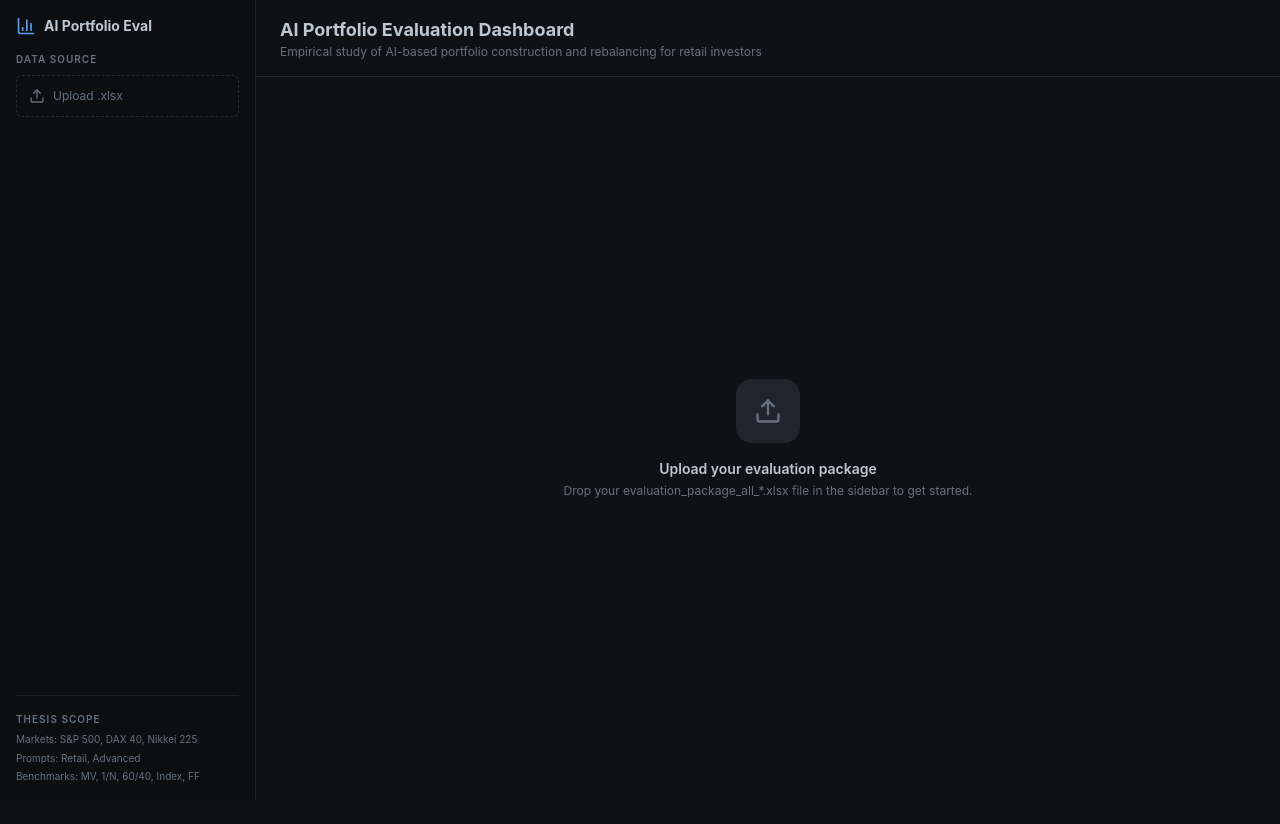
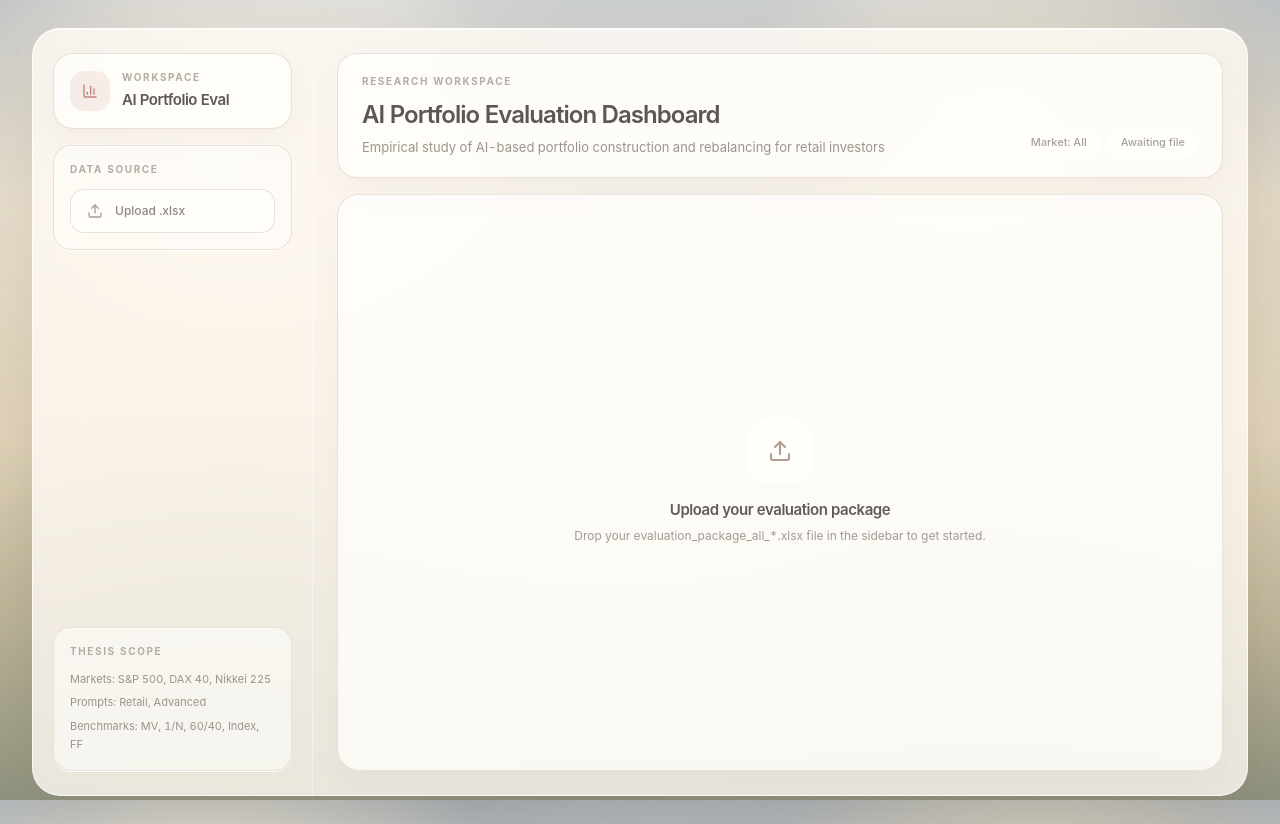
Before and after one commit to emilspure-dev/LLM-Portfolio-Dashboard, a React (Vite) app in the folder dashboard/: page / in a window 1280 px wide. Before the commit the page ends 800 px from the top, so only its background shows below. Built offline with nearby package versions, Linux system fonts and the light colour scheme; the HTML template or start-up script is replaced by a standard one.

Commit message:
Restyle dashboard UI to match the reference design

```diff
--- a/dashboard/index.html
+++ b/dashboard/index.html
@@ -3,6 +3,7 @@
   <head>
     <meta charset="UTF-8" />
     <meta name="viewport" content="width=device-width, initial-scale=1.0" />
+    <link rel="icon" type="image/svg+xml" href="/favicon.svg" />
     <title>AI Portfolio Evaluation Dashboard</title>
     <meta
       name="description"
--- a/dashboard/src/components/dashboard/DashboardSidebar.tsx
+++ b/dashboard/src/components/dashboard/DashboardSidebar.tsx
@@ -47,20 +47,29 @@ export function DashboardSidebar({
       : 0;
 
   return (
-    <aside className="w-64 shrink-0 border-r border-sidebar-border bg-sidebar p-4 flex flex-col gap-4 overflow-y-auto">
-      <div className="flex items-center gap-2">
-        <BarChart3 className="h-5 w-5 text-primary" />
-        <span className="text-sm font-bold text-foreground">AI Portfolio Eval</span>
+    <aside className="flex w-full shrink-0 flex-col gap-4 overflow-y-auto border-b border-white/45 px-4 py-4 lg:w-[280px] lg:border-b-0 lg:border-r lg:px-5 lg:py-6">
+      <div className="dashboard-panel-strong rounded-[20px] p-4">
+        <div className="flex items-center gap-3">
+          <div className="flex h-10 w-10 items-center justify-center rounded-[14px] bg-[rgba(201,141,134,0.14)]">
+            <BarChart3 className="h-4 w-4 text-[#c0837c]" />
+          </div>
+          <div>
+            <p className="dashboard-label">Workspace</p>
+            <span className="mt-1 block text-[15px] font-semibold tracking-[-0.03em] text-[#5f5955]">
+              AI Portfolio Eval
+            </span>
+          </div>
+        </div>
       </div>
 
       {/* File upload */}
-      <div>
-        <p className="text-[10px] uppercase tracking-widest text-muted-foreground font-semibold mb-2">
+      <div className="dashboard-panel rounded-[18px] p-4">
+        <p className="dashboard-label mb-3">
           Data Source
         </p>
-        <label className="flex items-center gap-2 cursor-pointer rounded-md border border-dashed border-border p-3 hover:border-primary transition-colors">
-          <Upload className="h-4 w-4 text-muted-foreground" />
-          <span className="text-xs text-muted-foreground">
+        <label className="flex cursor-pointer items-center gap-3 rounded-[14px] border border-[rgba(232,224,217,0.95)] bg-[rgba(255,255,252,0.72)] px-4 py-3 shadow-[inset_0_1px_0_rgba(255,255,255,0.82)] transition-colors hover:bg-[rgba(255,255,255,0.9)]">
+          <Upload className="h-4 w-4 text-[#b39a91]" />
+          <span className="text-[12px] font-medium text-[#8f8780]">
             {data ? "Replace file" : "Upload .xlsx"}
           </span>
           <input
@@ -74,14 +83,14 @@ export function DashboardSidebar({
 
       {/* Market filter */}
       {data && markets.length > 0 && (
-        <div>
-          <p className="text-[10px] uppercase tracking-widest text-muted-foreground font-semibold mb-1">
+        <div className="dashboard-panel rounded-[18px] p-4">
+          <p className="dashboard-label mb-3">
             Market filter
           </p>
           <select
             value={marketFilter}
             onChange={(e) => onMarketFilterChange(e.target.value)}
-            className="w-full rounded-md border border-border bg-secondary px-2 py-1.5 text-xs text-foreground"
+            className="w-full rounded-[14px] border border-[rgba(232,224,217,0.96)] bg-[rgba(255,255,252,0.72)] px-3 py-2.5 text-[12px] font-medium text-[#6f6863] shadow-[inset_0_1px_0_rgba(255,255,255,0.82)] outline-none"
           >
             <option value="All">All</option>
             {markets.sort().map((m) => (
@@ -95,15 +104,17 @@ export function DashboardSidebar({
 
       {/* Stats badges */}
       {data && (
-        <div className="text-[10px] text-muted-foreground space-y-0.5 border border-border rounded-md p-3">
+        <div className="dashboard-panel rounded-[18px] p-4">
+          <p className="dashboard-label mb-3">Dataset snapshot</p>
+          <div className="space-y-2 text-[11px] text-[#9b938b]">
             <p>
-            <span className="font-semibold text-foreground">{runs.length}</span> runs
+              <span className="font-semibold text-[#645e5a]">{runs.length}</span> runs
             </p>
             <p>
-            <span className="font-semibold text-foreground">{markets.length}</span> markets
+              <span className="font-semibold text-[#645e5a]">{markets.length}</span> markets
             </p>
             <p>
-            <span className="font-semibold text-foreground">{periods.length}</span> periods
+              <span className="font-semibold text-[#645e5a]">{periods.length}</span> periods
               {periods.length > 0 && (
                 <span className="ml-1">
                   ({periods[0]} → {periods[periods.length - 1]})
@@ -112,31 +123,34 @@ export function DashboardSidebar({
             </p>
             {nTickers > 0 && (
               <p>
-              <span className="font-semibold text-foreground">{nTickers}</span> unique tickers
+                <span className="font-semibold text-[#645e5a]">{nTickers}</span> unique tickers
               </p>
             )}
+          </div>
         </div>
       )}
 
       {data && (
+        <div className="dashboard-panel rounded-[18px] p-3">
           <Button
             variant="outline"
             size="sm"
-          className="text-xs"
+            className="h-10 w-full rounded-full border-[rgba(232,224,217,0.95)] bg-[rgba(255,255,252,0.7)] text-[11px] font-semibold text-[#6e6762] shadow-[inset_0_1px_0_rgba(255,255,255,0.85)] hover:bg-white hover:text-[#5d5754]"
             onClick={onClear}
           >
-          <X className="h-3 w-3 mr-1" />
+            <X className="mr-1 h-3 w-3" />
             Clear data
           </Button>
+        </div>
       )}
 
       {/* Thesis scope */}
-      <div className="mt-auto pt-4 border-t border-sidebar-border">
-        <p className="text-[10px] uppercase tracking-widest text-muted-foreground font-semibold mb-1">
+      <div className="dashboard-panel mt-auto rounded-[18px] p-4">
+        <p className="dashboard-label mb-3">
           Thesis scope
         </p>
-        <div className="text-[10px] text-muted-foreground leading-relaxed space-y-0.5">
-          <p>Markets: S&P 500, DAX 40, Nikkei 225</p>
+        <div className="space-y-1.5 text-[11px] leading-relaxed text-[#9c948c]">
+          <p>Markets: S&amp;P 500, DAX 40, Nikkei 225</p>
           <p>Prompts: Retail, Advanced</p>
           <p>Benchmarks: MV, 1/N, 60/40, Index, FF</p>
         </div>
--- a/dashboard/src/components/dashboard/SectionHeader.tsx
+++ b/dashboard/src/components/dashboard/SectionHeader.tsx
@@ -4,12 +4,12 @@ interface SectionHeaderProps {
 
 export function SectionHeader({ children }: SectionHeaderProps) {
   return (
-    <h3 className="text-sm font-semibold uppercase tracking-widest text-muted-foreground mb-4 mt-6">
+    <h3 className="mb-3 mt-5 text-[10px] font-semibold uppercase tracking-[0.18em] text-[#b5ada6]">
       {children}
     </h3>
   );
 }
 
 export function SoftHr() {
-  return <hr className="border-border my-6 opacity-40" />;
+  return <div className="my-4 h-px bg-[rgba(223,216,210,0.8)]" />;
 }
--- a/dashboard/src/index.css
+++ b/dashboard/src/index.css
@@ -4,69 +4,149 @@
 
 @layer base {
   :root {
-    --background: 220 20% 7%;
-    --foreground: 210 20% 78%;
+    --background: 40 24% 84%;
+    --foreground: 18 12% 36%;
 
-    --card: 220 18% 10%;
-    --card-foreground: 210 20% 78%;
+    --card: 40 55% 99%;
+    --card-foreground: 18 12% 36%;
 
-    --popover: 220 18% 10%;
-    --popover-foreground: 210 20% 78%;
+    --popover: 40 55% 99%;
+    --popover-foreground: 18 12% 36%;
 
-    --primary: 213 90% 65%;
-    --primary-foreground: 220 20% 7%;
+    --primary: 20 10% 9%;
+    --primary-foreground: 42 55% 98%;
 
-    --secondary: 220 15% 15%;
-    --secondary-foreground: 210 20% 78%;
+    --secondary: 34 23% 95%;
+    --secondary-foreground: 18 12% 44%;
 
-    --muted: 220 15% 15%;
-    --muted-foreground: 215 12% 45%;
+    --muted: 34 18% 94%;
+    --muted-foreground: 18 10% 66%;
 
-    --accent: 213 90% 65%;
-    --accent-foreground: 220 20% 7%;
+    --accent: 8 38% 68%;
+    --accent-foreground: 42 55% 98%;
 
-    --destructive: 0 72% 51%;
-    --destructive-foreground: 210 40% 98%;
+    --destructive: 6 45% 68%;
+    --destructive-foreground: 42 55% 98%;
 
-    --success: 160 60% 55%;
-    --success-foreground: 220 20% 7%;
+    --success: 142 28% 70%;
+    --success-foreground: 18 12% 28%;
 
-    --warning: 43 96% 56%;
-    --warning-foreground: 220 20% 7%;
+    --warning: 30 42% 72%;
+    --warning-foreground: 18 12% 28%;
 
-    --border: 215 20% 18%;
-    --input: 215 20% 18%;
-    --ring: 213 90% 65%;
+    --border: 28 24% 88%;
+    --input: 28 24% 88%;
+    --ring: 8 38% 68%;
 
-    --radius: 0.5rem;
+    --radius: 0.95rem;
 
-    --chart-accent: 213 90% 65%;
-    --chart-green: 160 60% 55%;
-    --chart-red: 0 72% 71%;
-    --chart-amber: 43 96% 56%;
-    --chart-purple: 258 58% 72%;
-    --chart-cyan: 187 78% 56%;
-    --chart-orange: 24 94% 62%;
+    --chart-accent: 8 38% 68%;
+    --chart-green: 142 28% 70%;
+    --chart-red: 6 45% 68%;
+    --chart-amber: 30 42% 72%;
+    --chart-purple: 270 22% 77%;
+    --chart-cyan: 198 26% 75%;
+    --chart-orange: 24 40% 72%;
 
-    --sidebar-background: 220 20% 6%;
-    --sidebar-foreground: 210 20% 78%;
-    --sidebar-primary: 213 90% 65%;
-    --sidebar-primary-foreground: 220 20% 7%;
-    --sidebar-accent: 220 15% 12%;
-    --sidebar-accent-foreground: 210 20% 78%;
-    --sidebar-border: 215 20% 14%;
-    --sidebar-ring: 213 90% 65%;
+    --sidebar-background: 40 55% 99%;
+    --sidebar-foreground: 18 12% 36%;
+    --sidebar-primary: 20 10% 9%;
+    --sidebar-primary-foreground: 42 55% 98%;
+    --sidebar-accent: 34 23% 95%;
+    --sidebar-accent-foreground: 18 12% 36%;
+    --sidebar-border: 28 24% 88%;
+    --sidebar-ring: 8 38% 68%;
   }
 }
 
 @layer base {
-  * {
+  *,
+  *::before,
+  *::after {
     @apply border-border;
   }
 
+  html,
+  body,
+  #root {
+    min-height: 100%;
+  }
+
   body {
-    @apply bg-background text-foreground antialiased;
-    font-family: 'Inter', -apple-system, BlinkMacSystemFont, 'Segoe UI', sans-serif;
+    @apply text-foreground antialiased;
+    font-family: "SF Pro Display", "SF Pro Text", "Helvetica Neue", "Avenir Next", "Inter", sans-serif;
+    font-variant-numeric: tabular-nums;
+    position: relative;
+    isolation: isolate;
+    background-color: #b9b09e;
+    background-image:
+      radial-gradient(circle at 16% 18%, rgba(244, 234, 216, 0.86), transparent 24%),
+      radial-gradient(circle at 52% 12%, rgba(182, 188, 197, 0.7), transparent 22%),
+      radial-gradient(circle at 81% 16%, rgba(230, 215, 189, 0.78), transparent 24%),
+      radial-gradient(circle at 18% 88%, rgba(123, 135, 98, 0.44), transparent 25%),
+      radial-gradient(circle at 77% 86%, rgba(102, 111, 82, 0.36), transparent 24%),
+      linear-gradient(180deg, #a7afb6 0%, #d9cfba 25%, #d8c9a9 54%, #a89d7b 79%, #676d57 100%);
+    background-attachment: fixed;
+  }
+
+  body::before {
+    content: "";
+    position: fixed;
+    inset: 0;
+    z-index: -2;
+    pointer-events: none;
+    background:
+      radial-gradient(circle at 30% 0%, rgba(255, 251, 242, 0.45), transparent 32%),
+      radial-gradient(circle at 70% 0%, rgba(255, 250, 240, 0.35), transparent 28%),
+      linear-gradient(180deg, rgba(255, 250, 242, 0.08), rgba(255, 247, 239, 0.2));
+  }
+
+  body::after {
+    content: "";
+    position: fixed;
+    inset: 0;
+    z-index: -1;
+    pointer-events: none;
+    background: linear-gradient(180deg, rgba(255, 248, 240, 0.16), rgba(255, 250, 246, 0.08));
+  }
+}
+
+@layer components {
+  .dashboard-board {
+    background: rgba(255, 250, 244, 0.8);
+    border: 1px solid rgba(255, 255, 255, 0.76);
+    box-shadow:
+      0 22px 60px rgba(93, 75, 52, 0.14),
+      inset 0 1px 0 rgba(255, 255, 255, 0.78);
+    backdrop-filter: blur(24px);
+  }
+
+  .dashboard-panel {
+    background: rgba(255, 255, 252, 0.56);
+    border: 1px solid rgba(232, 224, 217, 0.94);
+    box-shadow:
+      inset 0 1px 0 rgba(255, 255, 255, 0.72),
+      0 1px 0 rgba(255, 255, 255, 0.92);
+  }
+
+  .dashboard-panel-strong {
+    background: rgba(255, 255, 252, 0.72);
+    border: 1px solid rgba(232, 224, 217, 0.96);
+    box-shadow:
+      inset 0 1px 0 rgba(255, 255, 255, 0.82),
+      0 12px 30px rgba(121, 101, 79, 0.05);
+  }
+
+  .dashboard-label {
+    color: #b4aca5;
+    font-size: 10px;
+    font-weight: 700;
+    letter-spacing: 0.16em;
+    text-transform: uppercase;
+  }
+
+  .dashboard-soft-shadow {
+    box-shadow: 0 12px 32px rgba(121, 101, 79, 0.06);
   }
 }
 
@@ -76,12 +156,12 @@
   height: 6px;
 }
 ::-webkit-scrollbar-track {
-  background: hsl(var(--background));
+  background: rgba(255, 255, 255, 0.15);
 }
 ::-webkit-scrollbar-thumb {
-  background: hsl(var(--border));
+  background: rgba(146, 133, 120, 0.35);
   border-radius: 3px;
 }
 ::-webkit-scrollbar-thumb:hover {
-  background: hsl(var(--muted-foreground));
+  background: rgba(146, 133, 120, 0.5);
 }
--- a/dashboard/src/pages/Index.tsx
+++ b/dashboard/src/pages/Index.tsx
@@ -41,7 +41,8 @@ export default function Index() {
       : data?.runs ?? [];
 
   return (
-    <div className="flex h-screen overflow-hidden">
+    <div className="min-h-screen px-4 py-4 md:px-8 md:py-7">
+      <div className="dashboard-board mx-auto flex min-h-[calc(100vh-2rem)] max-w-[1440px] flex-col overflow-hidden rounded-[28px] lg:h-[calc(100vh-3.5rem)] lg:flex-row">
       <DashboardSidebar
         data={data}
         marketFilter={marketFilter}
@@ -50,49 +51,63 @@ export default function Index() {
         onClear={handleClear}
       />
 
-      <main className="flex-1 flex flex-col overflow-hidden">
-        {/* Header */}
-        <header className="shrink-0 border-b border-border px-6 py-4">
-          <h1 className="text-lg font-bold text-foreground">
+        <main className="flex min-h-0 flex-1 flex-col overflow-hidden">
+          <header className="shrink-0 px-4 pt-4 md:px-6 md:pt-6">
+            <div className="dashboard-panel-strong rounded-[20px] px-4 py-4 md:px-6 md:py-5">
+              <div className="flex flex-col gap-4 xl:flex-row xl:items-end xl:justify-between">
+                <div>
+                  <p className="dashboard-label mb-2">Research Workspace</p>
+                  <h1 className="text-[20px] font-semibold tracking-[-0.04em] text-[#5d5754] md:text-[24px]">
                     AI Portfolio Evaluation Dashboard
                   </h1>
-          <p className="text-xs text-muted-foreground">
+                  <p className="mt-1 max-w-3xl text-[12px] leading-5 text-[#9d958d] md:text-[13px]">
                     Empirical study of AI-based portfolio construction and rebalancing
                     for retail investors
                   </p>
+                </div>
+                <div className="flex flex-wrap items-center gap-2 text-[11px] font-medium text-[#aaa29a]">
+                  <span className="rounded-full border border-white/70 bg-white/40 px-3 py-1.5">
+                    Market: {marketFilter}
+                  </span>
+                  <span className="rounded-full border border-white/70 bg-white/40 px-3 py-1.5">
+                    {data ? `${filteredRuns.length} runs loaded` : "Awaiting file"}
+                  </span>
+                </div>
+              </div>
+            </div>
           </header>
 
           {!data ? (
-          /* Empty state */
-          <div className="flex-1 flex items-center justify-center">
-            <div className="text-center space-y-4 animate-fade-in">
-              <div className="inline-flex items-center justify-center w-16 h-16 rounded-2xl bg-secondary">
-                <Upload className="h-7 w-7 text-muted-foreground" />
+            <div className="flex-1 px-4 pb-4 pt-4 md:px-6 md:pb-6">
+              <div className="dashboard-panel-strong flex h-full min-h-[360px] items-center justify-center rounded-[22px] p-8">
+                <div className="animate-fade-in space-y-4 text-center">
+                  <div className="mx-auto inline-flex h-16 w-16 items-center justify-center rounded-[20px] border border-white/70 bg-white/50">
+                    <Upload className="h-6 w-6 text-[#b39a91]" />
                   </div>
                   <div>
-                <p className="text-sm font-semibold text-foreground">
+                    <p className="text-[15px] font-semibold tracking-[-0.03em] text-[#625c58]">
                       Upload your evaluation package
                     </p>
-                <p className="text-xs text-muted-foreground mt-1">
+                    <p className="mt-1 text-[12px] leading-5 text-[#a39b93]">
                       Drop your evaluation_package_all_*.xlsx file in the sidebar to
                       get started.
                     </p>
                   </div>
                 </div>
               </div>
+            </div>
           ) : (
             <>
-            {/* Tabs */}
-            <div className="shrink-0 border-b border-border px-6 overflow-x-auto">
-              <div className="flex gap-0">
+              <div className="shrink-0 px-4 pb-2 pt-4 md:px-6">
+                <div className="flex flex-wrap gap-2">
                   {TAB_NAMES.map((name, i) => (
                     <button
                       key={name}
                       onClick={() => setActiveTab(i)}
-                    className={`px-3 py-2.5 text-xs font-medium whitespace-nowrap border-b-2 transition-colors ${
+                      className={`rounded-full border px-3.5 py-1.5 text-[11px] font-semibold transition-all ${
                         activeTab === i
-                        ? "border-primary text-primary"
-                        : "border-transparent text-muted-foreground hover:text-foreground"
+                          ? "border-[#191513] bg-[#191513] text-[#f9f6f1] shadow-[0_8px_18px_rgba(35,28,22,0.18)]"
+                          : "border-[rgba(232,224,217,0.94)] bg-[rgba(255,255,252,0.46)] text-[#b0a8a1] hover:bg-[rgba(255,255,252,0.78)] hover:text-[#7b736e]"
                       }`}
                     >
                       {name}
@@ -101,13 +116,12 @@ export default function Index() {
                 </div>
               </div>
 
-            {/* Tab content */}
-            <div className="flex-1 overflow-y-auto p-6">
+              <div className="flex-1 overflow-y-auto px-4 pb-4 md:px-6 md:pb-6">
                 {activeTab === 0 && (
                   <OverviewTab data={data} runs={filteredRuns} />
                 )}
                 {activeTab > 0 && (
-                <div className="flex items-center justify-center h-64 text-muted-foreground text-sm">
+                  <div className="dashboard-panel-strong flex h-64 items-center justify-center rounded-[22px] text-sm text-[#9a918a]">
                     {TAB_NAMES[activeTab]} — coming in Phase{" "}
                     {activeTab <= 2 ? 2 : activeTab <= 4 ? 3 : activeTab <= 8 ? 4 : 5}
                   </div>
@@ -117,5 +131,6 @@ export default function Index() {
           )}
         </main>
       </div>
+    </div>
   );
 }
```
Also changed, not shown: dashboard/src/components/dashboard/InsightCard.tsx (+8 -8 lines), dashboard/src/components/dashboard/KpiCard.tsx (+7 -4 lines), dashboard/src/components/dashboard/OverviewTab.tsx (+81 -40 lines), dashboard/src/lib/constants.ts (+9 -9 lines), dashboard/public/favicon.svg (added), 1 other file (tests, documents, lock files or other folders). Lines whose indentation alone changed are shown as unchanged.
